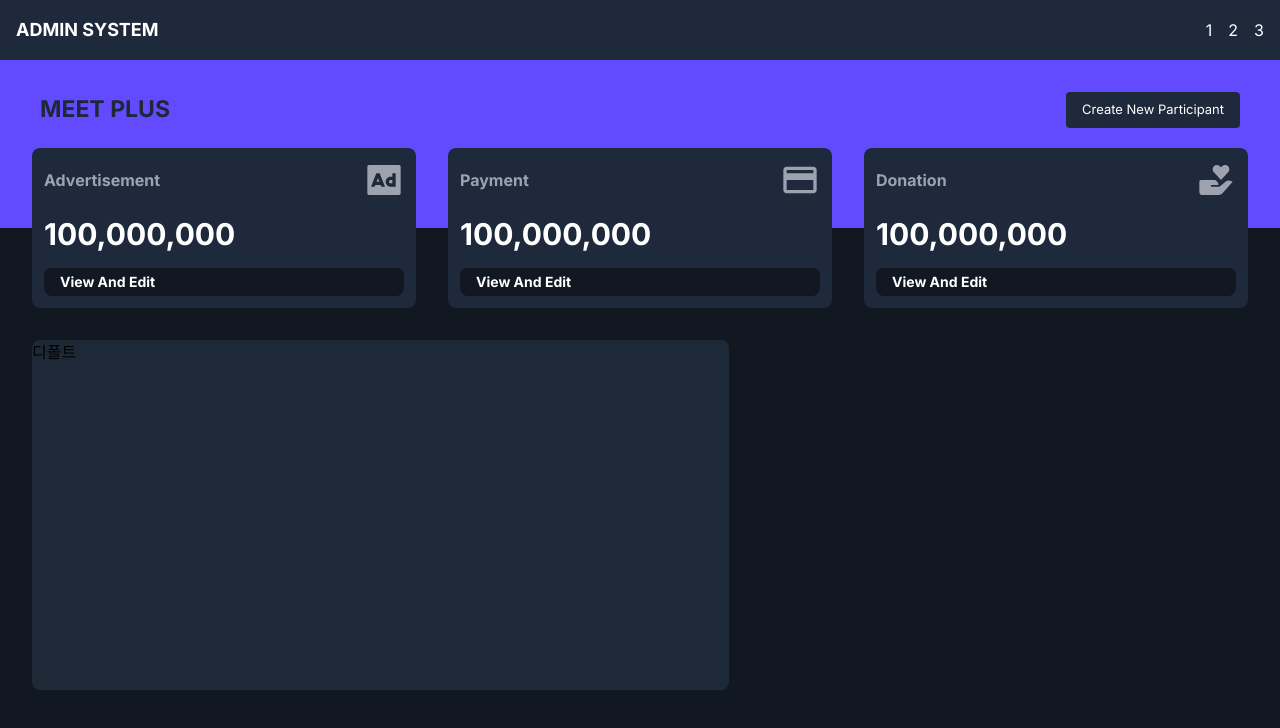
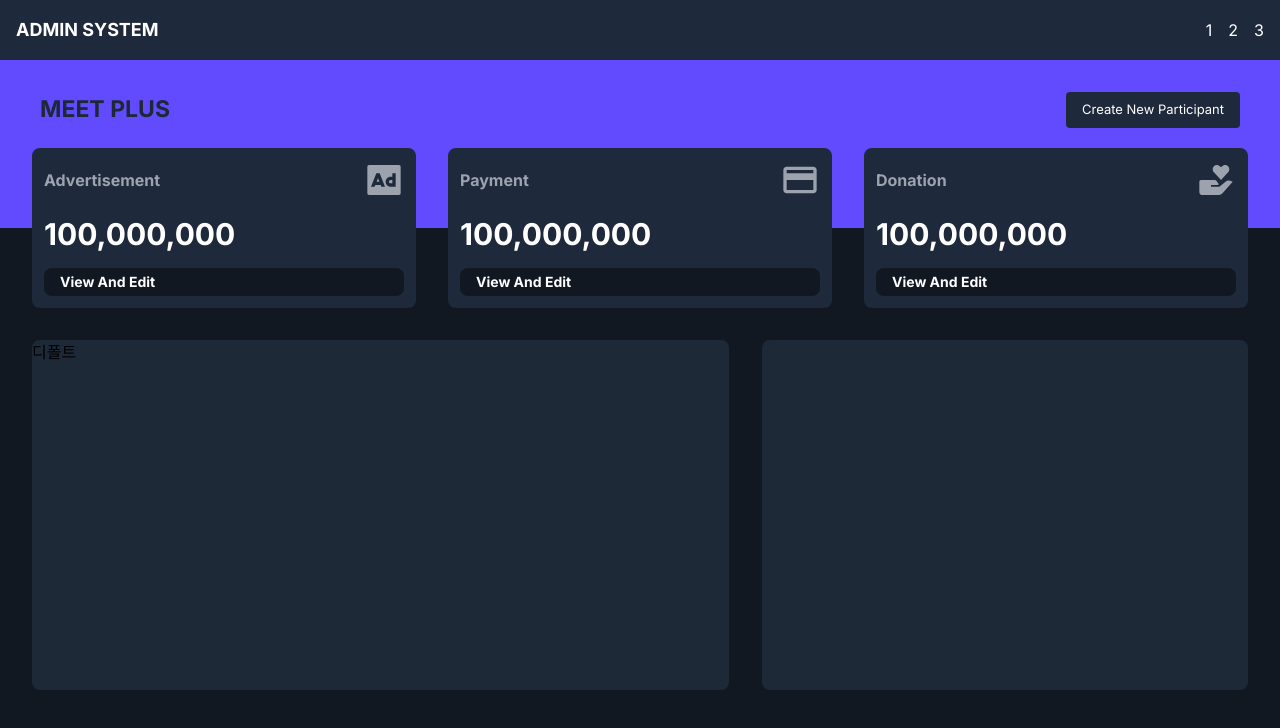
Before and after one commit to 3-RACEHORSE/FE_Admin, a Next.js app: page / in a window 1280 px wide. Shown: the top 728 px of the page. Built offline with nearby package versions, Linux system fonts and the light colour scheme.

Commit message:
feat: 루트에 작성 현황 페러렐 적용 (#5)

```diff
--- /dev/null
+++ b/src/app/(afterLogin)/@postInfo/page.tsx
@@ -0,0 +1,8 @@
+export default function Page() {
+  return (
+    <div
+      className=" h-full rounded-lg bg-[#1e2938]"
+      style={{ width: "40%" }}
+    ></div>
+  );
+}
--- a/src/app/(afterLogin)/layout.tsx
+++ b/src/app/(afterLogin)/layout.tsx
@@ -4,13 +4,13 @@ type Props = {
   children: ReactNode;
   changeComponent: ReactNode;
   post: ReactNode;
-  modal: ReactNode;
+  postInfo: ReactNode;
 };
 export default function Layout({
   children,
   changeComponent,
   post,
-  modal,
+  postInfo,
 }: Props) {
   return (
     <div>
@@ -20,10 +20,9 @@ export default function Layout({
         style={{ height: "350px", paddingLeft: "2.5%", paddingRight: "2.5%" }}
       >
         {changeComponent}
-        {post}
+        {postInfo}
       </div>
-
-      {modal}
+      {post}
     </div>
   );
 }
```
